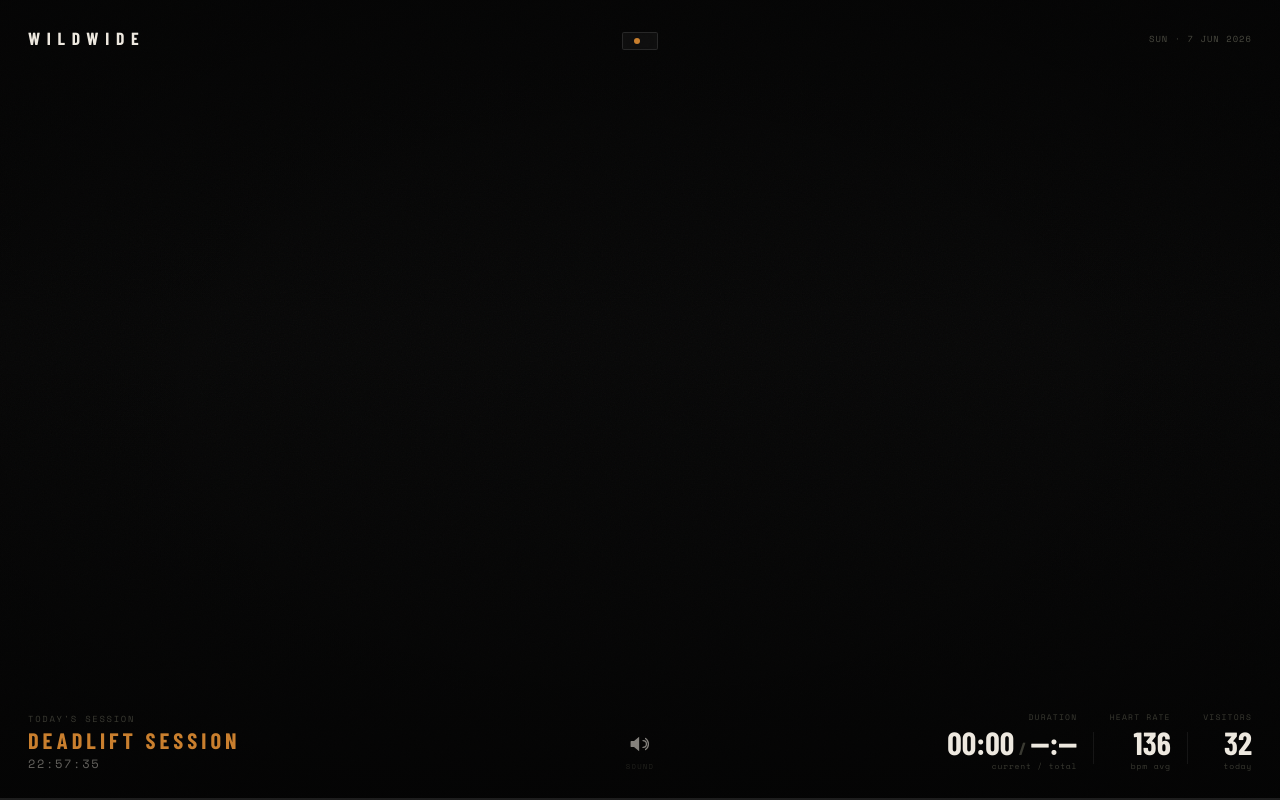
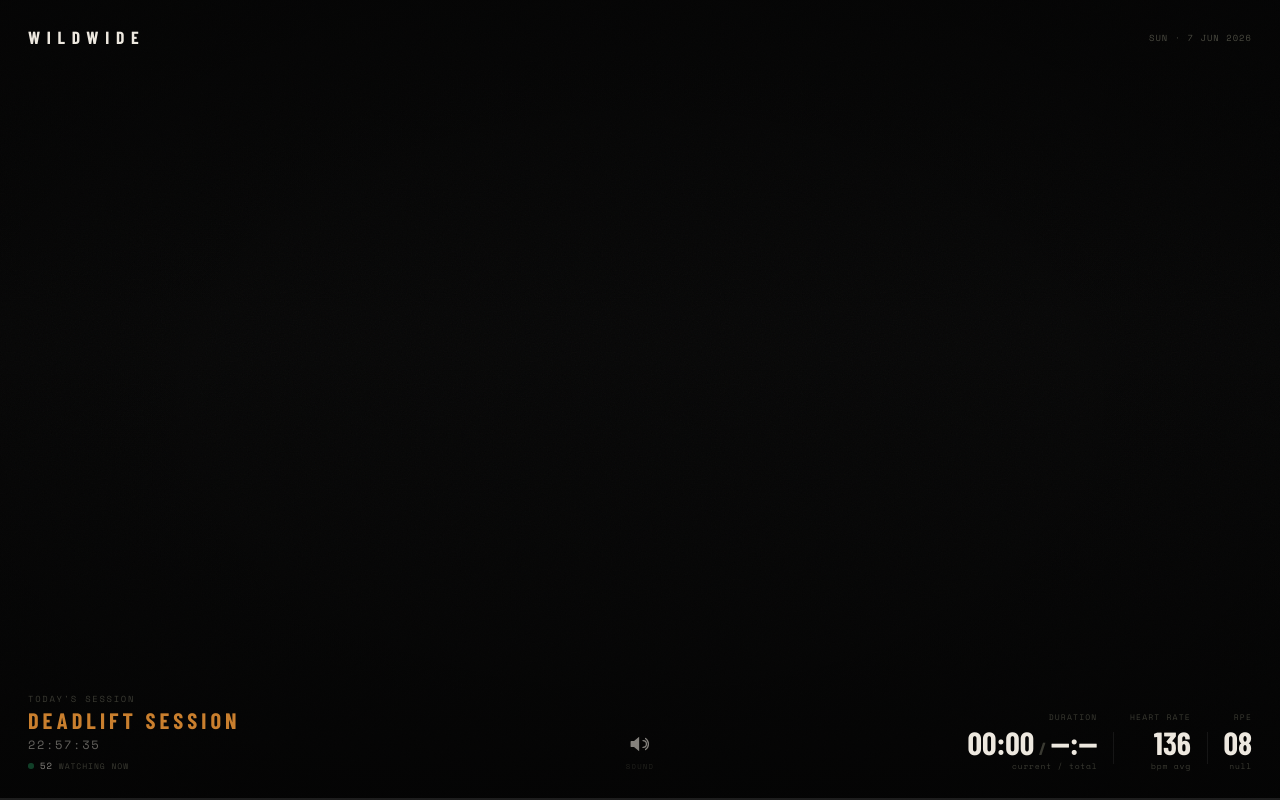
Before and after one commit to Love4reo/wildewide, a plain HTML site: page index.html in a window 1280 px wide. Drawn offline with nearby package versions, Linux system fonts and the light colour scheme; a web font is replaced by a local one.

Commit message:
Implement visitor count display and animation
Add visitor count feature with dynamic updates.

```diff
--- a/index.html
+++ b/index.html
@@ -246,6 +246,33 @@ html, body {
   color: var(--dim);
   letter-spacing: 0;
   margin: 0 1px;
+}
+
+/* ── VISITOR COUNT ── */
+.visitor-wrap {
+  margin-top: clamp(4px, 0.8vmin, 10px);
+  display: flex; align-items: center;
+  gap: clamp(5px, 0.8vmin, 8px);
+}
+.visitor-dot {
+  width: clamp(5px, 0.7vmin, 7px);
+  height: clamp(5px, 0.7vmin, 7px);
+  border-radius: 50%;
+  background: #2ec97a;
+  animation: vdot 2.5s ease-in-out infinite;
+  flex-shrink: 0;
+}
+@keyframes vdot { 0%,100%{opacity:0.3;transform:scale(1)} 50%{opacity:1;transform:scale(1.4)} }
+.visitor-count {
+  font-family: var(--mono);
+  font-size: clamp(8px, 1vmin, 10px);
+  color: var(--dim);
+  letter-spacing: 0.12em;
+  text-transform: uppercase;
+}
+.visitor-count span {
+  color: rgba(237,232,223,0.55);
+  font-size: clamp(9px, 1.1vmin, 11px);
 }
 
 /* ── SOUND ── */
@@ -516,13 +543,6 @@ html, body {
       <div class="wordmark">WILDWIDE</div>
     </div>
 
-    <div class="top-center">
-      <span class="split-badge">
-        <span class="split-dot" id="split-dot" style="background:#c97f2e"></span>
-        <span id="split-label">PUSH DAY</span>
-      </span>
-    </div>
-
     <div class="top-right">
       <div class="date-label" id="date-display"></div>
     </div>
@@ -533,6 +553,10 @@ html, body {
       <div class="status-label">Today's session</div>
       <div class="status-value" id="status-value" style="color:#c97f2e">SESSION COMPLETE</div>
       <div id="live-clock"></div>
+      <div class="visitor-wrap">
+        <div class="visitor-dot"></div>
+        <div class="visitor-count"><span id="visitor-count">0</span> watching now</div>
+      </div>
     </div>
 
     <div class="bottom-center">
@@ -577,7 +601,7 @@ html, body {
       metrics: () => [
         { l:'Duration',   v: getPlaytime(), u:'current / total', cls:'dur' },
         { l:'Heart rate', v: SESSION.metrics.heartRate, u:'bpm avg', cls:'heart' },
-        { l:'Visitors',        v: '32',                       u:'today', cls:'' }
+        { l:'RPE',        v: '08',                       u:'null', cls:'' }
       ]
     },
     none: {
@@ -611,10 +635,7 @@ html, body {
     const d = STATES[s];
     document.getElementById('status-value').innerHTML = d.label;
     document.getElementById('status-value').style.color = d.color;
-    document.getElementById('split-label').textContent = SESSION.split;
-    const dot = document.getElementById('split-dot');
-    dot.style.background = d.dotColor;
-    dot.className = 'split-dot' + (d.dotAnim ? '' : ' off');
+
     const m = d.metrics();
     document.getElementById('metrics').innerHTML = m.length
       ? m.map((x, i) => `
@@ -757,6 +778,25 @@ html, body {
   });
   window.addEventListener('resize', checkOrientation);
 
+  // ── VISITOR COUNT ────────────────────────────────────────────
+  let visitorBase = Math.floor(Math.random() * 40) + 15; // start between 15-55
+
+  function updateVisitors() {
+    const swing = Math.random();
+    if (swing < 0.5) {
+      // count up by 1-3
+      visitorBase += Math.floor(Math.random() * 3) + 1;
+    } else if (swing < 0.85) {
+      // count down by 1-2
+      visitorBase = Math.max(8, visitorBase - Math.floor(Math.random() * 2) + 1);
+    }
+    // clamp between 8 and 120
+    visitorBase = Math.min(120, Math.max(8, visitorBase));
+    document.getElementById('visitor-count').textContent = visitorBase;
+    // random interval between 3-9 seconds for natural feel
+    setTimeout(updateVisitors, Math.random() * 6000 + 3000);
+  }
+
   window.addEventListener('load', () => {
     setDate(); tick(); setInterval(tick, 1000);
     applyState(SESSION.state);
@@ -765,6 +805,8 @@ html, body {
       document.getElementById('loader').classList.add('out');
       document.getElementById('ui').classList.add('vis');
       checkOrientation();
+      document.getElementById('visitor-count').textContent = visitorBase;
+      setTimeout(updateVisitors, Math.random() * 4000 + 2000);
     }, 2200);
   });
 </script>
```
